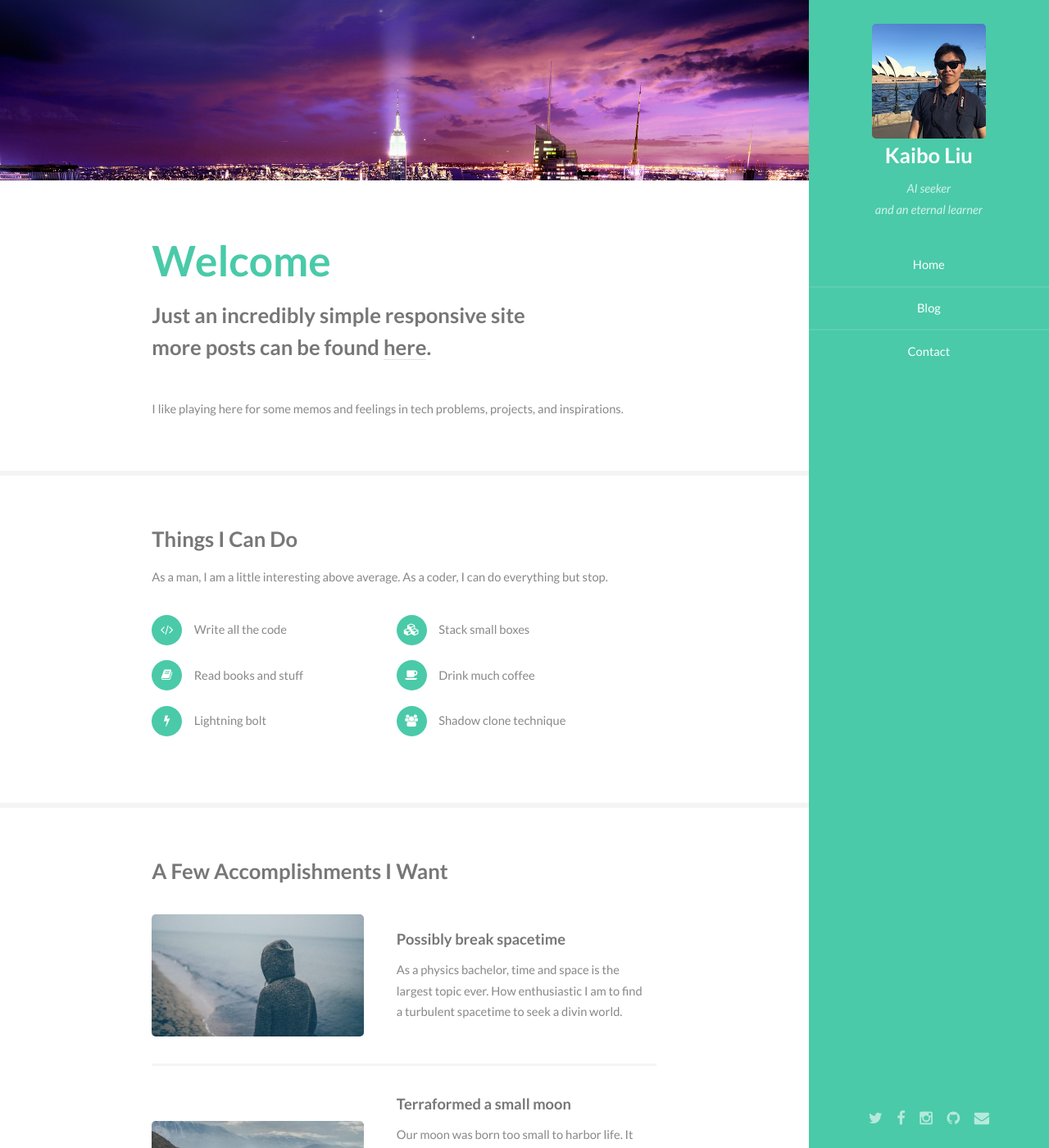
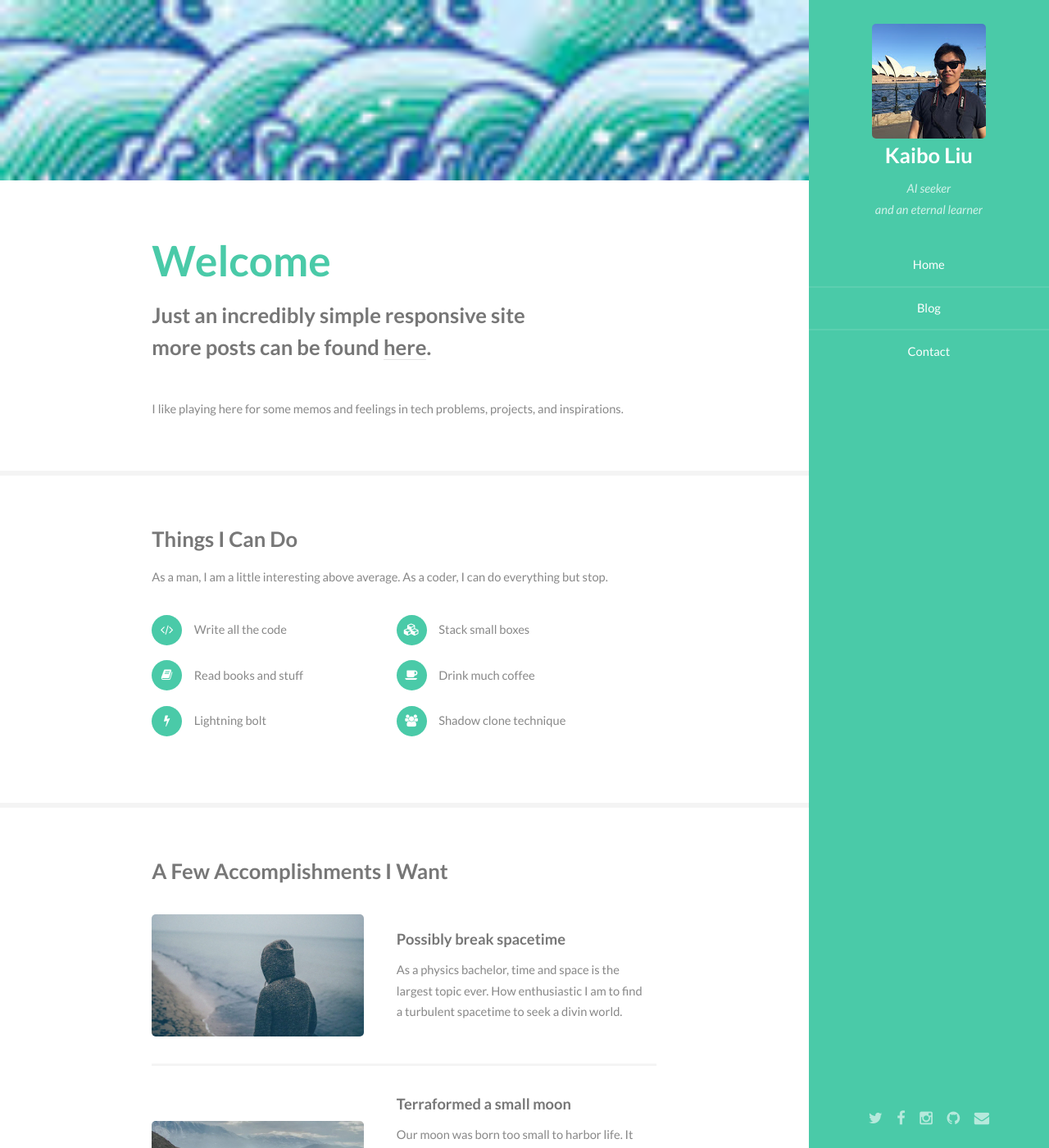
Before and after one commit to KaiboLiu/kaiboliu.github.io, a Jekyll site: the page built from index.html, in a window 1280 px wide and 1400 px high. Shown: the whole window at 82% size. Built offline with Jekyll 4.4.1, drawn with Linux system fonts in a browser that asks for light colours.

Commit message:
better website

```diff
--- a/css/style.css
+++ b/css/style.css
@@ -1057,7 +1057,7 @@
 /* One */
 
 	#one:before {
-		background-image: url("https://raw.githubusercontent.com/KaiboLiu/kaiboliu.github.io/master/images/banner_city_night.jpg");
+		background-image: url("https://raw.githubusercontent.com/KaiboLiu/kaiboliu.github.io/master/images/banner_wave.jpg");
 		/*background-image: url("{site.baseurl}/images/banner.jpg");*//*url("../images/banner.jpg");*/
 		background-position: top right;
 		background-repeat: no-repeat;
```
